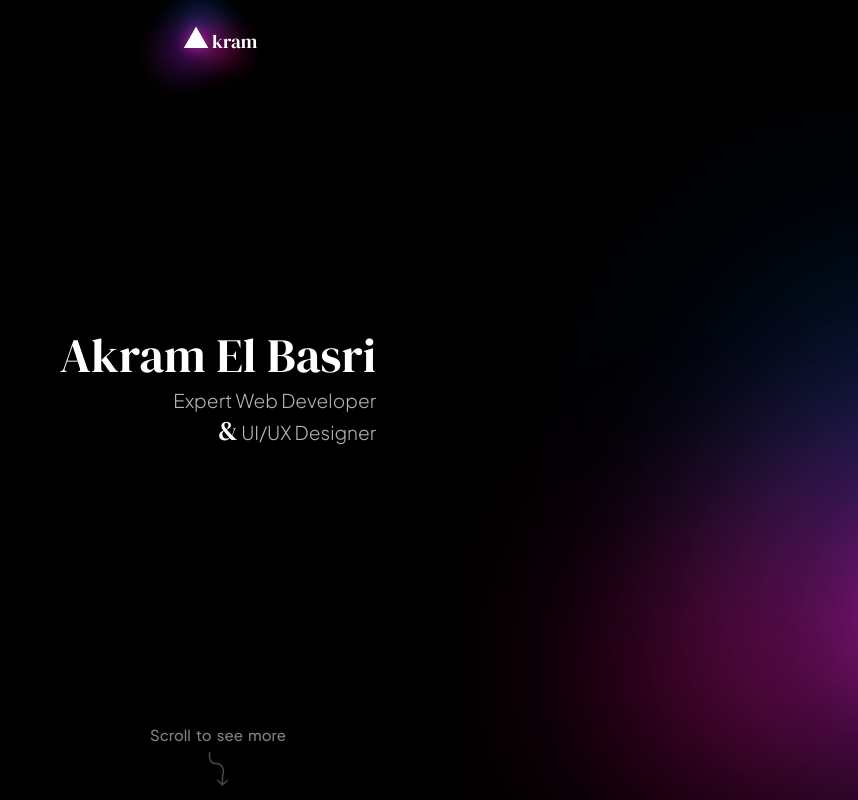
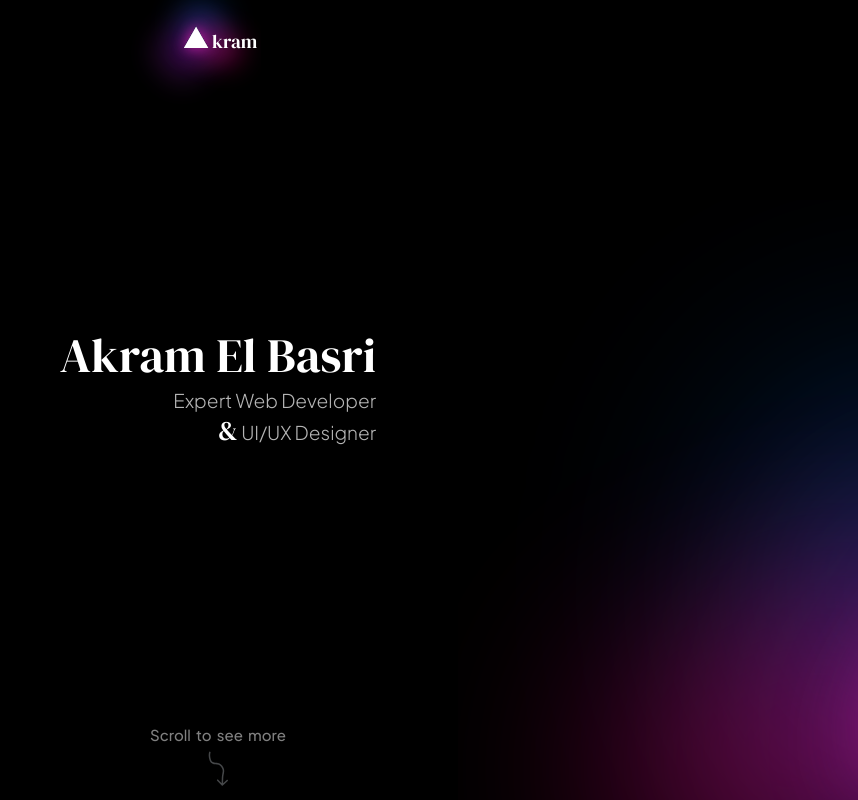
Before and after one commit to akramthedev/new-portfolio, a React (Create React App) app: page / in a window 1280 px wide. Shown: the top 800 px of the page, without its empty margins (422-1280 px from the left). Built offline with nearby package versions, Linux system fonts and the light colour scheme; a web font is replaced by a local one.

Commit message:
Update index.css

```diff
--- a/src/Pages/index.css
+++ b/src/Pages/index.css
@@ -46,7 +46,7 @@
 
 .gradients{
   position: fixed;
-  bottom: 500px;
+  bottom: 400px;
   right: 200px;
   height: 200px;
   width:  200px ;
```
